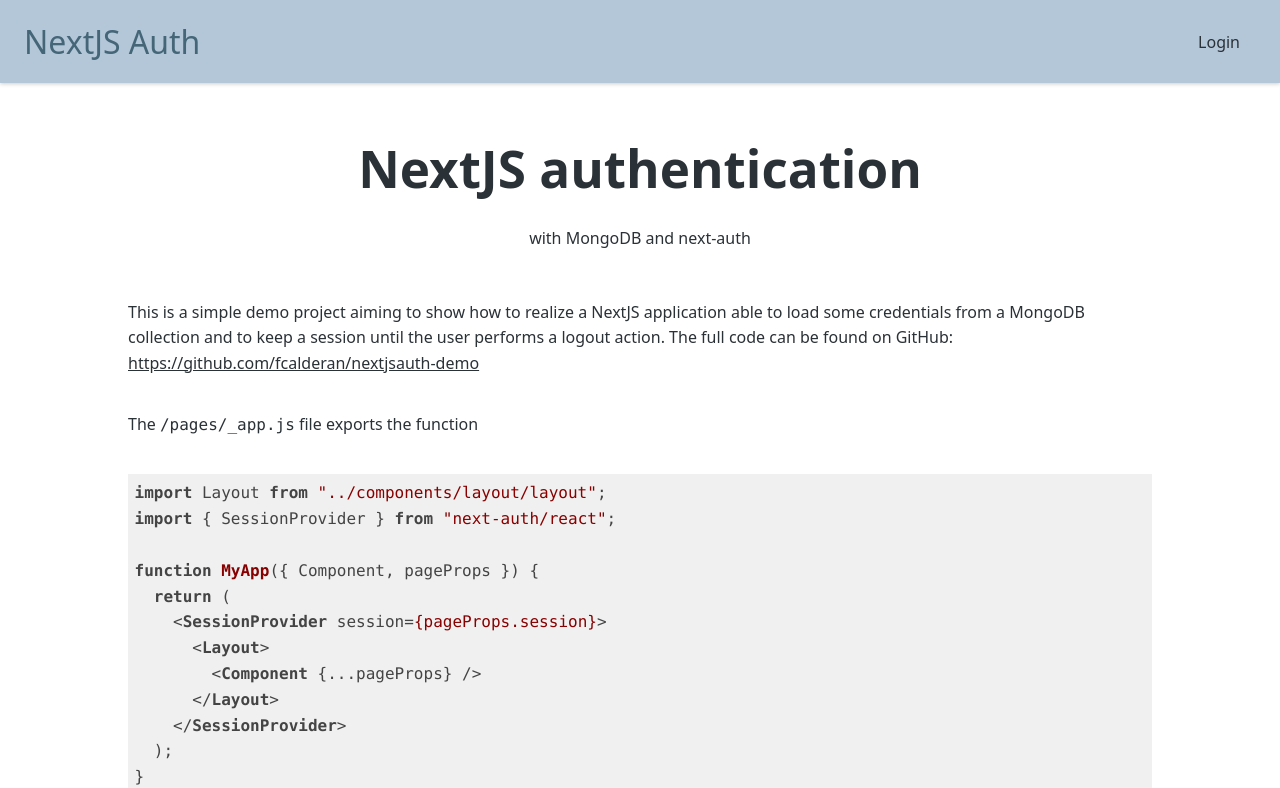
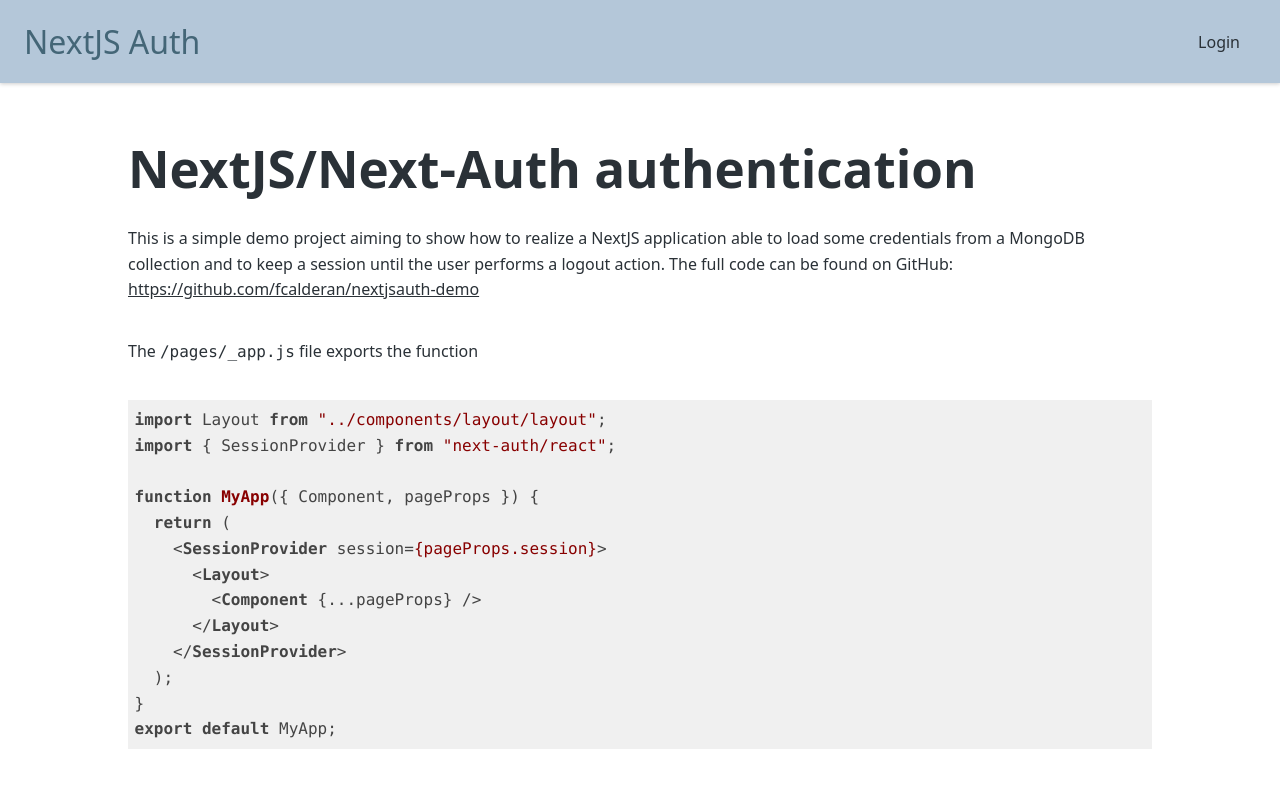
Before and after one commit to fcalderan/nextjsauth-demo, a Next.js app: page / in a window 1280 px wide. Shown: the top 788 px of the page. Built offline with nearby package versions, Linux system fonts and the light colour scheme; no server answers.

Commit message:
fix title

```diff
--- a/components/starting-page/starting-page.js
+++ b/components/starting-page/starting-page.js
@@ -94,10 +94,7 @@
 function StartingPageContent() {
   return (
     <section className={classes.starting}>
-      <hgroup>
-        <h1>NextJS authentication</h1>
-        <p>with MongoDB and next-auth</p>
-      </hgroup>
+      <h1>NextJS/Next-Auth authentication</h1>
 
       <p>
         This is a simple demo project aiming to show how to realize a NextJS
```
